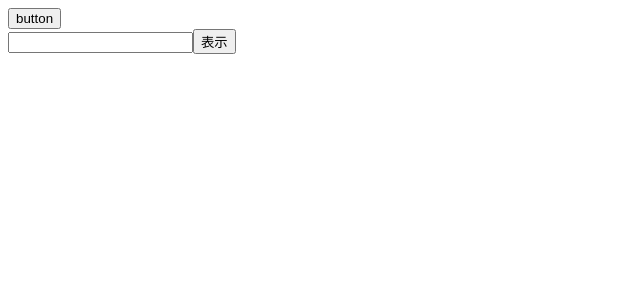
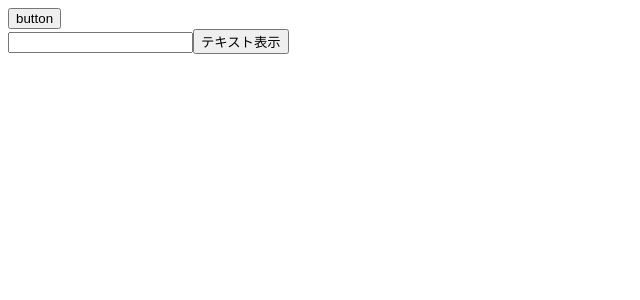
Before and after one commit to takumi-lax/job_hunting_app_geekCAMP, a Vue app in the folder dockers/client/: page / in a window 1280 px wide. Shown: the top 300 px of the page, without its empty margins (0-640 px from the left). Built offline with nearby package versions, Linux system fonts and the light colour scheme.

Commit message:
testcommit

```diff
--- a/dockers/client/src/components/input_str_display.vue
+++ b/dockers/client/src/components/input_str_display.vue
@@ -14,7 +14,7 @@ export default {
     return {
       name: '',
       display_name :'',
-      button_name:'表示'
+      button_name:'テキスト表示'
     }
   },
   methods: {
```
